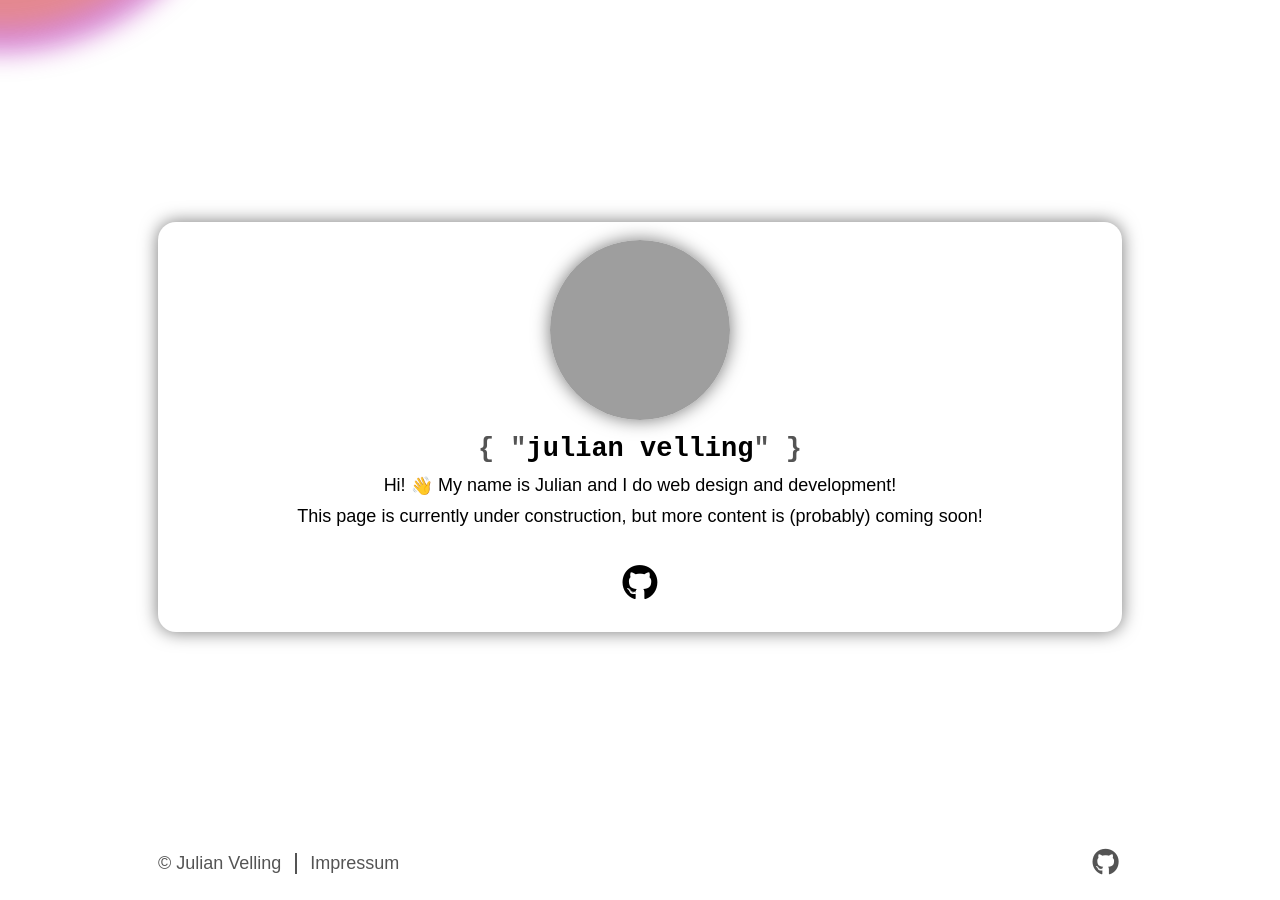
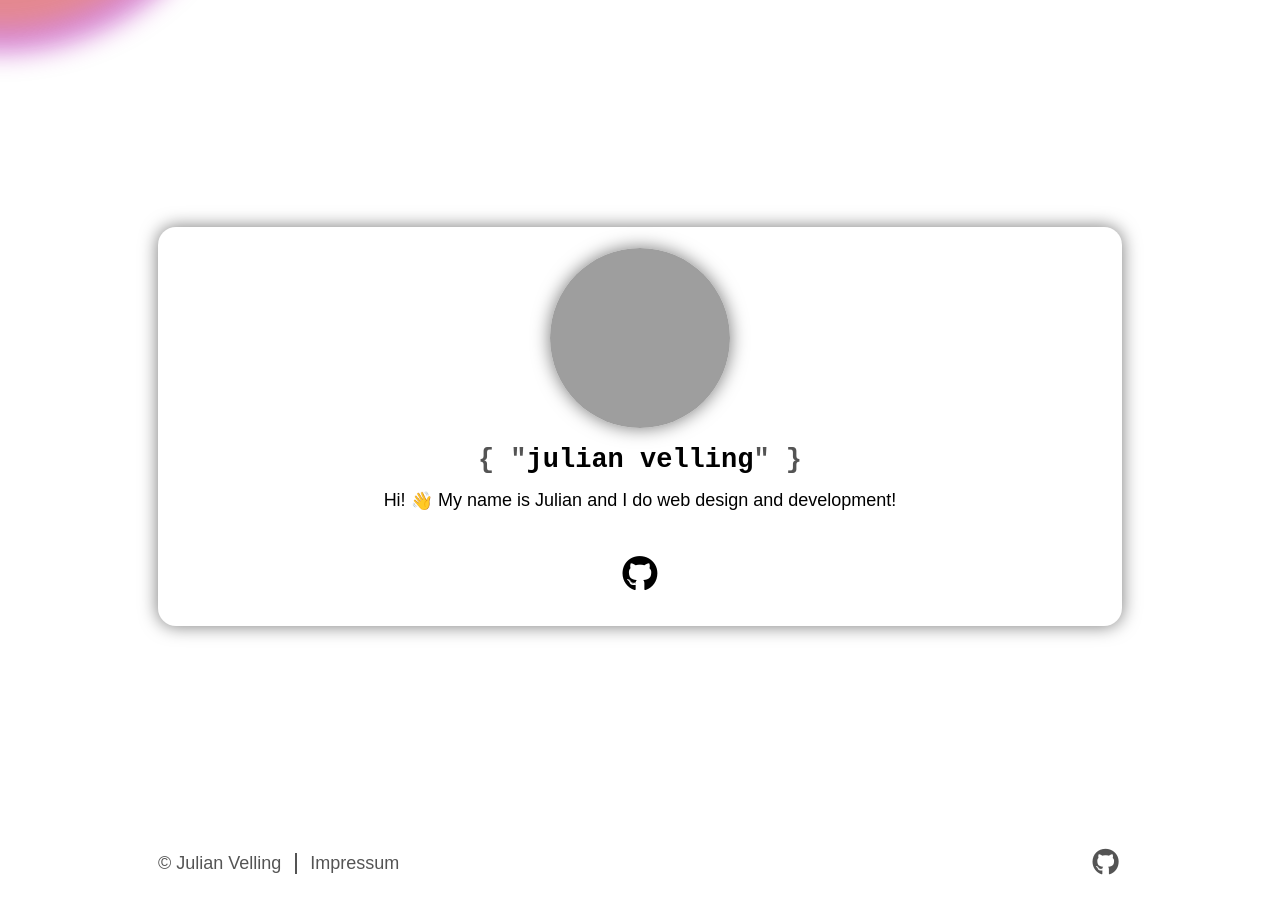
Before and after one commit to juve33/julianvelling.de, a Jekyll site: the page built from pages/index.md, in a window 1280 px wide. Built offline with Jekyll 4.4.1, drawn with Linux system fonts in a browser that asks for light colours; nearby versions of some CDN libraries; emoji names are drawn with the system emoji font; grey boxes are pictures that could not be loaded.

Commit message:
modified index

```diff
--- a/pages/index.md
+++ b/pages/index.md
@@ -8,5 +8,3 @@ layout: home
 # Julian Velling
 
 Hi! :wave: My name is Julian and I do web design and development!
-
-This page is currently under construction, but more content is (probably) coming soon!
```
